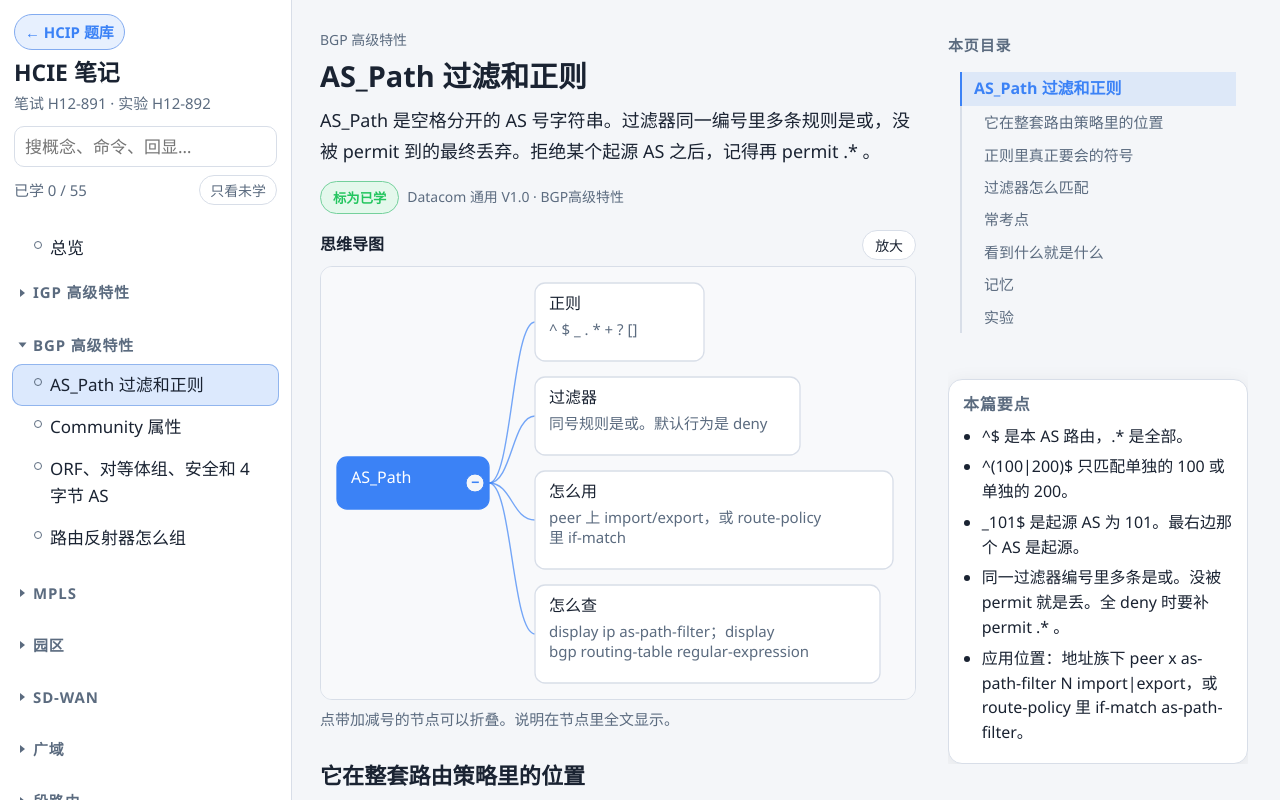
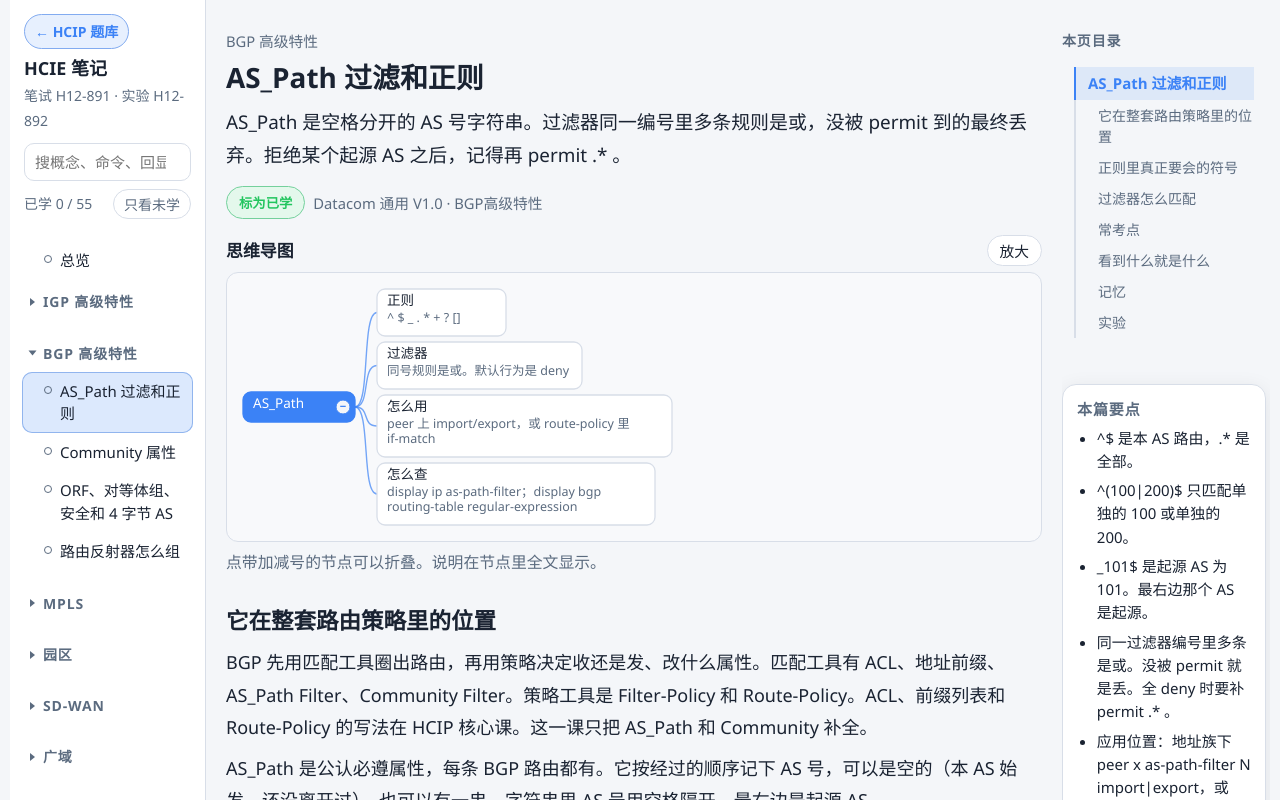
Before and after one commit to Kita164/hcip-quiz, a plain HTML site: page hcie/index.html in a window 1280 px wide. Both pictures are taken after a click on the link "AS_Path 过滤和正则". Drawn offline with Linux system fonts and the light colour scheme.

Commit message:
正文改成适中的阅读宽度，导图收回去。
正文 18px、行高 1.8，一行大约 45 到 50 个字，在左右栏之间居中。导图标题约 13.5px、说明约 12.5px，全文仍换行。左右栏字号停在 14 到 16px。

Co-authored-by: kita164 <Kita164@users.noreply.github.com>

```diff
--- a/hcie/css/notes.css
+++ b/hcie/css/notes.css
@@ -13,7 +13,9 @@
   --code-bg: #0b1220;
   --code-fg: #d7e3f4;
   --side: 292px;
-  --content: 1200px;
+  --content: 900px;
+  --read: 900px;
+  --stage: 1040px;
   --rail: 300px;
   --see: color-mix(in srgb, var(--accent) 14%, var(--card));
 }
@@ -31,7 +33,7 @@
   }
 }
 * { box-sizing: border-box; }
-html { font-size: 17px; }
+html { font-size: 18px; }
 html, body { height: 100%; }
 body {
   margin: 0;
@@ -39,7 +41,7 @@ body {
   background: var(--bg);
   color: var(--text);
   font-size: 1rem;
-  line-height: 1.75;
+  line-height: 1.8;
 }
 button, input { font-family: inherit; color: inherit; }
 a { color: var(--accent); }
@@ -61,13 +63,13 @@ a { color: var(--accent); }
   flex-direction: column;
 }
 .side-head { padding: 14px 14px 8px; flex: none; }
-.brand h1 { font-size: 1.35rem; margin: 8px 0 0; line-height: 1.3; }
-.brand p { margin: 2px 0 10px; color: var(--muted); font-size: .88rem; }
+.brand h1 { font-size: 18px; margin: 8px 0 0; line-height: 1.3; }
+.brand p { margin: 2px 0 10px; color: var(--muted); font-size: 14px; }
 .switch {
   display: inline-flex;
   align-items: center;
   text-decoration: none;
-  font-size: .88rem;
+  font-size: 14px;
   font-weight: 700;
   padding: 4px 10px;
   border-radius: 999px;
@@ -82,7 +84,7 @@ a { color: var(--accent); }
   border-radius: 10px;
   border: 1px solid var(--border);
   background: var(--card);
-  font-size: 1rem;
+  font-size: 15px;
 }
 .search input:focus-visible,
 button:focus-visible,
@@ -98,7 +100,7 @@ summary:focus-visible {
   gap: 8px;
   margin-top: 8px;
   color: var(--muted);
-  font-size: .88rem;
+  font-size: 14px;
   font-variant-numeric: tabular-nums;
 }
 .text-btn {
@@ -108,7 +110,7 @@ summary:focus-visible {
   border-radius: 999px;
   padding: 4px 10px;
   cursor: pointer;
-  font-size: .82rem;
+  font-size: 14px;
 }
 .text-btn[aria-pressed="true"] {
   background: var(--accent);
@@ -124,7 +126,7 @@ summary:focus-visible {
   background: var(--card);
   border-radius: 10px;
   padding: 6px 8px;
-  font-size: .88rem;
+  font-size: 14px;
   line-height: 1.5;
 }
 .hit b { display: block; color: var(--accent); font-weight: 700; }
@@ -138,7 +140,7 @@ nav { overflow: auto; padding: 6px 12px 28px; flex: 1; min-height: 0; }
   align-items: center;
   gap: 8px;
   padding: 10px 8px 6px;
-  font-size: .88rem;
+  font-size: 14px;
   letter-spacing: .06em;
   font-weight: 750;
   color: var(--muted);
@@ -163,8 +165,8 @@ nav { overflow: auto; padding: 6px 12px 28px; flex: 1; min-height: 0; }
   color: inherit;
   padding: 8px 10px 8px 22px;
   border-radius: 10px;
-  font-size: 1rem;
-  line-height: 1.55;
+  font-size: 15px;
+  line-height: 1.5;
 }
 .topic-link:hover { background: color-mix(in srgb, var(--accent) 10%, transparent); }
 .topic-link.active {
@@ -204,7 +206,7 @@ nav { overflow: auto; padding: 6px 12px 28px; flex: 1; min-height: 0; }
 .top-title {
   margin-left: auto;
   color: var(--muted);
-  font-size: .88rem;
+  font-size: 14px;
   overflow: hidden;
   text-overflow: ellipsis;
   white-space: nowrap;
@@ -214,7 +216,7 @@ article { padding: 22px 22px 72px; width: 100%; max-width: var(--content); }
 .rail { display: none; }
 .rail-kicker {
   margin: 0 0 8px;
-  font-size: .88rem;
+  font-size: 14px;
   letter-spacing: .06em;
   font-weight: 750;
   color: var(--muted);
@@ -224,12 +226,12 @@ article { padding: 22px 22px 72px; width: 100%; max-width: var(--content); }
   display: block;
   text-decoration: none;
   color: var(--muted);
-  font-size: .94rem;
+  font-size: 15px;
   line-height: 1.5;
   padding: 5px 0 5px 12px;
   border-left: 2px solid var(--border);
 }
-.rail-nav a.sub { padding-left: 22px; font-size: .88rem; }
+.rail-nav a.sub { padding-left: 22px; font-size: 14px; }
 .rail-nav a:hover { color: var(--text); }
 .rail-nav a.active {
   color: var(--accent);
@@ -246,11 +248,11 @@ article { padding: 22px 22px 72px; width: 100%; max-width: var(--content); }
   box-shadow: var(--shadow);
 }
 .rail-card ul { margin: 0; padding-left: 1.1em; }
-.rail-card li { margin: 6px 0; font-size: .94rem; line-height: 1.55; }
-.rail-card p { margin: 0; font-size: .94rem; line-height: 1.6; }
+.rail-card li { margin: 6px 0; font-size: 15px; line-height: 1.55; }
+.rail-card p { margin: 0; font-size: 15px; line-height: 1.6; }
 .kicker { color: var(--muted); font-size: .82rem; margin: 0 0 4px; }
-article h2 { font-size: 1.7rem; line-height: 1.35; margin: 0 0 10px; }
-.summary { font-size: 1.06rem; line-height: 1.7; margin: 0 0 14px; }
+article h2 { font-size: 1.55rem; line-height: 1.35; margin: 0 0 10px; }
+.summary { font-size: 1.05rem; line-height: 1.75; margin: 0 0 14px; }
 .meta-row { display: flex; flex-wrap: wrap; gap: 8px; align-items: center; margin-bottom: 16px; }
 .learn {
   appearance: none;
@@ -291,9 +293,16 @@ article h2 { font-size: 1.7rem; line-height: 1.35; margin: 0 0 10px; }
 .tree summary { font-weight: 700; }
 .tree-d, .leaf .tree-d { display: block; color: var(--muted); font-weight: 450; font-size: .82rem; }
 article h2, .prose h3, .prose h4 { scroll-margin-top: 20px; }
-.prose h3 { font-size: 1.3rem; margin: 28px 0 10px; line-height: 1.4; }
-.prose h4 { font-size: 1.12rem; margin: 16px 0 6px; line-height: 1.45; }
+.prose h3 { font-size: 1.25rem; margin: 28px 0 10px; line-height: 1.4; }
+.prose h4 { font-size: 1.08rem; margin: 16px 0 6px; line-height: 1.45; }
 .prose p { margin: 8px 0; }
+article > :not(.diagram):not(.prose),
+.prose > :not(.diagram):not(.table-wrap) {
+  max-width: var(--read);
+  margin-left: auto;
+  margin-right: auto;
+}
+.prose { max-width: none; }
 .prose ul, .prose ol { margin: 8px 0; padding-left: 1.2em; }
 .prose li { margin: 3px 0; }
 .table-wrap { overflow-x: auto; margin: 10px 0; }
@@ -365,12 +374,13 @@ pre {
   border-radius: 999px; padding: 4px 12px; cursor: pointer; font-size: .82rem;
 }
 .diagram-scroll { overflow-x: auto; border: 1px solid var(--border); border-radius: 12px; background: color-mix(in srgb, var(--bg) 65%, var(--card)); }
-.fig { width: 100%; height: auto; display: block; }
+.fig { width: auto; height: auto; max-width: none; display: block; }
 .fig .edge { stroke: var(--muted); fill: none; stroke-width: 1.6; }
 .fig .arrow-head { fill: var(--muted); }
-.fig .n-text, .fig .mind-t, .fig .edge-t { fill: var(--text); font-size: 16px; font-family: inherit; }
-.fig .n-sub { fill: var(--muted); font-size: 14px; font-family: inherit; }
-.fig .mind-d { fill: var(--muted); font-size: 15px; font-family: inherit; }
+.fig .n-text, .fig .edge-t { fill: var(--text); font-size: 13px; font-family: inherit; }
+.fig .n-sub { fill: var(--muted); font-size: 12px; font-family: inherit; }
+.fig .mind-t { fill: var(--text); font-size: 13.5px; font-family: inherit; }
+.fig .mind-d { fill: var(--muted); font-size: 12.5px; font-family: inherit; }
 .fig .ico { fill: var(--card); stroke-width: 1.6; }
 .fig .ico-r { stroke: var(--accent); }
 .fig .ico-sw { stroke: var(--accent2); }
@@ -387,7 +397,7 @@ pre {
 .fig .mind-node.root rect { fill: var(--accent); stroke: var(--accent); }
 .fig .mind-node.root .mind-t, .fig .mind-node.root .mind-d { fill: #fff; }
 .fig .mind-badge { fill: var(--bg); stroke: var(--accent); }
-.fig .mind-badge-t { fill: var(--accent); font-size: 14px; font-family: inherit; font-weight: 700; }
+.fig .mind-badge-t { fill: var(--accent); font-size: 11px; font-family: inherit; font-weight: 700; }
 .fig .mind-node { cursor: pointer; }
 .fig .mind-edge { stroke: var(--accent); fill: none; stroke-width: 1.4; opacity: .7; }
 .diagram figcaption { color: var(--muted); font-size: .88rem; margin-top: 6px; }
@@ -398,8 +408,8 @@ pre {
 .topo svg { width: 100%; height: auto; background: color-mix(in srgb, var(--bg) 70%, var(--card)); border: 1px solid var(--border); border-radius: 12px; }
 .topo line { stroke: var(--muted); stroke-width: 1.4; }
 .topo rect { fill: var(--card); stroke: var(--accent); }
-.topo text { fill: var(--text); font-size: 15px; font-family: inherit; }
-.topo .topo-label { fill: var(--muted); font-size: 14px; }
+.topo text { fill: var(--text); font-size: 13px; font-family: inherit; }
+.topo .topo-label { fill: var(--muted); font-size: 12px; }
 .topo figcaption, figure figcaption { color: var(--muted); font-size: .88rem; margin-top: 6px; }
 .see {
   display: grid;
@@ -434,30 +444,44 @@ mark { background: color-mix(in srgb, var(--warn) 55%, transparent); color: inhe
   article { padding: 0 0 48px; margin: 0; }
 }
 @media (min-width: 1180px) {
-  .doc {
-    display: flex;
-    align-items: flex-start;
-    gap: 32px;
+  .app {
+    grid-template-columns: 196px minmax(0, var(--stage)) 208px;
+    justify-content: center;
+    column-gap: 20px;
+    padding: 0 10px;
+    overflow: hidden;
+  }
+  .side, article, .rail { min-width: 0; min-height: 0; }
+  .main, .doc { display: contents; }
+  article {
     width: 100%;
-    padding: 28px 32px 80px 28px;
-  }
-  article {
-    flex: 1 1 auto;
-    min-width: 0;
-    width: auto;
-    max-width: none;
+    max-width: var(--stage);
+    height: 100vh;
+    overflow: auto;
+    padding: 28px 0 80px;
     margin: 0;
   }
   article .toc { display: none; }
   .rail {
     display: block;
-    flex: 0 0 var(--rail);
-    width: var(--rail);
-    position: sticky;
-    top: 24px;
-    max-height: calc(100vh - 48px);
+    width: auto;
+    height: 100vh;
     overflow: auto;
-    padding-top: 4px;
+    padding: 28px 4px 48px 0;
+  }
+}
+@media (min-width: 1500px) {
+  .app {
+    grid-template-columns: 248px minmax(0, var(--stage)) 268px;
+    column-gap: 28px;
+    padding: 0 16px;
+  }
+}
+@media (min-width: 1860px) {
+  .app {
+    grid-template-columns: minmax(320px, 420px) minmax(900px, var(--stage)) minmax(320px, 420px);
+    column-gap: 36px;
+    padding: 0 24px;
   }
 }
 @media (max-width: 900px) {
--- a/hcie/js/app.js
+++ b/hcie/js/app.js
@@ -446,6 +446,7 @@ function snippet(topic) {
     const links = Array.from(rail.querySelectorAll("a[data-spy]"));
     const pairs = links.map((a) => [document.getElementById(a.getAttribute("data-spy")), a]).filter((pair) => pair[0]);
     if (!pairs.length) return;
+    const wide = window.matchMedia("(min-width: 1180px)").matches;
     const desktop = window.matchMedia("(min-width: 901px)").matches;
     state.spy = new IntersectionObserver((entries) => {
       const hit = entries.filter((e) => e.isIntersecting).sort((a, b) => a.boundingClientRect.top - b.boundingClientRect.top)[0];
@@ -454,7 +455,7 @@ function snippet(topic) {
       const link = pairs.find((pair) => pair[0] === hit.target);
       if (link) link[1].classList.add("active");
     }, {
-      root: desktop ? document.querySelector(".main") : null,
+      root: wide ? document.getElementById("article") : (desktop ? document.querySelector(".main") : null),
       rootMargin: "-8% 0px -70% 0px",
       threshold: 0,
     });
@@ -484,7 +485,9 @@ function snippet(topic) {
       if (el) el.scrollIntoView({ block: "start" });
       else art.scrollTop = 0;
     } else if (art && art.parentElement) {
-      const scroller = window.matchMedia("(min-width: 901px)").matches ? document.querySelector(".main") : window;
+      const scroller = window.matchMedia("(min-width: 1180px)").matches
+        ? document.getElementById("article")
+        : (window.matchMedia("(min-width: 901px)").matches ? document.querySelector(".main") : window);
       if (scroller === window) window.scrollTo(0, 0);
       else scroller.scrollTop = 0;
     }
--- a/hcie/js/figures.js
+++ b/hcie/js/figures.js
@@ -6,9 +6,11 @@
     }[c]));
   }
 
-  function measure(s) {
+  function measure(s, cjk, ascii) {
+    const wide = cjk == null ? 13 : cjk;
+    const narrow = ascii == null ? 7.2 : ascii;
     let w = 0;
-    for (const ch of String(s || "")) w += ch.charCodeAt(0) > 255 ? 16 : 8.8;
+    for (const ch of String(s || "")) w += ch.charCodeAt(0) > 255 ? wide : narrow;
     return Math.ceil(w);
   }
 
@@ -19,7 +21,9 @@
   }
 
   function svgWrap(w, h, body, label) {
-    return '<svg class="fig" viewBox="0 0 ' + w + " " + h + '" role="img" aria-label="' + esc(label || "图") + '" style="min-width:' + Math.ceil(w) + 'px">' + body + "</svg>";
+    const width = Math.ceil(w);
+    const height = Math.ceil(h);
+    return '<svg class="fig" viewBox="0 0 ' + width + " " + height + '" width="' + width + '" height="' + height + '" role="img" aria-label="' + esc(label || "图") + '" style="min-width:' + width + 'px">' + body + "</svg>";
   }
 
   function frame(title, caption, inner) {
@@ -49,12 +53,14 @@
     return '<circle class="ico ico-r" cx="26" cy="20" r="13"/><path class="ico-line" d="M26 7 V13 M26 27 V33 M13 20 H19 M33 20 H39"/>';
   }
 
-  function wrapLines(text, maxW) {
+  function wrapLines(text, maxW, cjk, ascii) {
+    const wide = cjk == null ? 13 : cjk;
+    const narrow = ascii == null ? 7.2 : ascii;
     const out = [];
     String(text || "").split("\n").forEach((para) => {
       let rest = para.trim();
       while (rest) {
-        if (measure(rest) <= maxW) {
+        if (measure(rest, wide, narrow) <= maxW) {
           out.push(rest);
           break;
         }
@@ -63,7 +69,7 @@
         let lastBreak = -1;
         for (let i = 0; i < rest.length; i++) {
           const ch = rest[i];
-          const cw = ch.charCodeAt(0) > 255 ? 16 : 8.8;
+          const cw = ch.charCodeAt(0) > 255 ? wide : narrow;
           if (width + cw > maxW) break;
           width += cw;
           cut = i + 1;
@@ -82,17 +88,23 @@
   function mind(topicId, roots, off) {
     if (!roots || !roots.length) return "";
     const root = roots.length === 1 ? roots[0] : { t: "本篇", c: roots };
-    const textW = 340;
+    const textW = 320;
+    const titleCjk = 13.5;
+    const titleAscii = 7.4;
+    const detailCjk = 12.5;
+    const detailAscii = 6.8;
     function layout(node, path) {
       const kids = node.c || [];
       const closed = !!(off && off.has(topicId + "|" + path) && kids.length);
-      const titleLines = wrapLines(node.t || "", textW);
-      const detailLines = wrapLines(node.d || "", textW);
-      const widest = Math.max.apply(null, titleLines.concat(detailLines).map(measure).concat([96]));
-      const tw = widest + (kids.length ? 56 : 28);
-      const th = 16 + titleLines.length * 22 + (detailLines.length ? 6 + detailLines.length * 20 : 0) + 14;
+      const titleLines = wrapLines(node.t || "", textW, titleCjk, titleAscii);
+      const detailLines = wrapLines(node.d || "", textW, detailCjk, detailAscii);
+      const widths = titleLines.map((line) => measure(line, titleCjk, titleAscii))
+        .concat(detailLines.map((line) => measure(line, detailCjk, detailAscii)));
+      const widest = Math.max.apply(null, widths.concat([72]));
+      const tw = widest + (kids.length ? 40 : 20);
+      const th = 8 + titleLines.length * 16 + (detailLines.length ? 2 + detailLines.length * 15 : 0) + 6;
       const laid = closed ? [] : kids.map((c, i) => layout(c, path + "/" + i));
-      const gap = 16;
+      const gap = 6;
       const inner = laid.reduce((s, c) => s + c.boxH, 0) + Math.max(0, laid.length - 1) * gap;
       const boxH = Math.max(th, inner);
       return {
@@ -105,9 +117,9 @@
       box.x = x;
       box.y = y + (box.boxH - box.th) / 2;
       let cy = y;
-      const gap = 16;
+      const gap = 6;
       box.kids.forEach((k) => {
-        place(k, x + box.tw + 46, cy);
+        place(k, x + box.tw + 22, cy);
         cy += k.boxH + gap;
       });
       let maxX = x + box.tw;
@@ -134,19 +146,19 @@
       const cls = depth === 0 ? "mind-node root" : "mind-node";
       const click = box.n ? ' data-mind-path="' + esc(topicId + "|" + box.path) + '" tabindex="0" role="button"' : "";
       parts.push('<g class="' + cls + '"' + click + ">");
-      parts.push('<rect x="' + box.x + '" y="' + box.y + '" width="' + box.tw + '" height="' + box.th + '" rx="10"/>');
+      parts.push('<rect x="' + box.x + '" y="' + box.y + '" width="' + box.tw + '" height="' + box.th + '" rx="8"/>');
       box.titleLines.forEach((line, i) => {
-        parts.push('<text class="mind-t" x="' + (box.x + 14) + '" y="' + (box.y + 26 + i * 22) + '">' + esc(line) + "</text>");
+        parts.push('<text class="mind-t" x="' + (box.x + 10) + '" y="' + (box.y + 16 + i * 16) + '">' + esc(line) + "</text>");
       });
-      const detailTop = box.y + 26 + box.titleLines.length * 22 + 4;
+      const detailTop = box.y + 16 + box.titleLines.length * 16 + 1;
       box.detailLines.forEach((line, i) => {
-        parts.push('<text class="mind-d" x="' + (box.x + 14) + '" y="' + (detailTop + i * 20) + '">' + esc(line) + "</text>");
+        parts.push('<text class="mind-d" x="' + (box.x + 10) + '" y="' + (detailTop + i * 15) + '">' + esc(line) + "</text>");
       });
       if (box.n) {
         const badge = box.closed ? "+" + box.n : "−";
-        const bx = box.x + box.tw - 14;
+        const bx = box.x + box.tw - 12;
         const by = box.y + box.th / 2;
-        parts.push('<circle class="mind-badge" cx="' + bx + '" cy="' + by + '" r="9"/><text class="mind-badge-t" x="' + bx + '" y="' + (by + 4) + '" text-anchor="middle">' + badge + "</text>");
+        parts.push('<circle class="mind-badge" cx="' + bx + '" cy="' + by + '" r="7"/><text class="mind-badge-t" x="' + bx + '" y="' + (by + 3) + '" text-anchor="middle">' + badge + "</text>");
       }
       parts.push("</g>");
     }
@@ -177,7 +189,7 @@
     Object.keys(by).forEach((id) => {
       const n = by[id];
       maxX = Math.max(maxX, n.cx + 90);
-      maxY = Math.max(maxY, n.cy + 90);
+      maxY = Math.max(maxY, n.cy + 70);
     });
     const lines = (spec.links || []).map((l) => {
       const a = by[l.a];
@@ -193,7 +205,7 @@
       let label = "";
       if (l.label) {
         const lines = String(l.label).split("\n");
-        const tw = Math.max.apply(null, lines.map(measure)) + 16;
+        const tw = Math.max.apply(null, lines.map((line) => measure(line, 14.5, 8))) + 18;
         const th = lines.length * 18 + 10;
         label = '<rect class="pill" x="' + (mx - tw / 2) + '" y="' + (my - 14) + '" width="' + tw + '" height="' + th + '" rx="6"/>' +
           lines.map((line, i) => '<text class="edge-t" x="' + mx + '" y="' + (my + 4 + i * 18) + '" text-anchor="middle">' + esc(line) + "</text>").join("");
@@ -204,7 +216,7 @@
       const n = by[raw.id];
       return '<g><g transform="translate(' + (n.cx - 26) + " " + (n.cy - 22) + ')">' + icon(n.role) + '</g>' +
         '<text class="n-text" x="' + n.cx + '" y="' + (n.cy + 32) + '" text-anchor="middle">' + esc(n.label) + "</text>" +
-        (n.sub ? '<text class="n-sub" x="' + n.cx + '" y="' + (n.cy + 54) + '" text-anchor="middle">' + esc(n.sub) + "</text>" : "") +
+        (n.sub ? '<text class="n-sub" x="' + n.cx + '" y="' + (n.cy + 46) + '" text-anchor="middle">' + esc(n.sub) + "</text>" : "") +
         "</g>";
     }).join("");
     return frame(spec.title, spec.caption, svgWrap(maxX, maxY + 8, lines + shapes, spec.title));
@@ -212,8 +224,8 @@
 
   function renderFlow(spec) {
     const steps = spec.steps || [];
-    const colW = 196;
-    const rowH = 108;
+    const colW = 176;
+    const rowH = 92;
     const cols = Math.min(4, Math.max(1, steps.length));
     const body = steps.map((s, i) => {
       const col = i % cols;
@@ -221,11 +233,11 @@
       const x = 24 + col * colW;
       const y = 24 + row * rowH;
       const arrow = col < cols - 1 && i < steps.length - 1
-        ? '<path class="edge" d="M' + (x + 156) + " " + (y + 32) + " H " + (x + colW - 8) + '" marker-end="url(#arr)"/>'
+        ? '<path class="edge" d="M' + (x + 144) + " " + (y + 26) + " H " + (x + colW - 8) + '" marker-end="url(#arr)"/>'
         : "";
-      return '<rect class="flow-box" x="' + x + '" y="' + y + '" width="148" height="64" rx="10"/>' +
-        '<text class="n-text" x="' + (x + 74) + '" y="' + (y + 28) + '" text-anchor="middle">' + esc(s.text) + "</text>" +
-        (s.sub ? '<text class="n-sub" x="' + (x + 74) + '" y="' + (y + 50) + '" text-anchor="middle">' + esc(clip(s.sub, 16)) + "</text>" : "") +
+      return '<rect class="flow-box" x="' + x + '" y="' + y + '" width="136" height="52" rx="10"/>' +
+        '<text class="n-text" x="' + (x + 68) + '" y="' + (y + 22) + '" text-anchor="middle">' + esc(s.text) + "</text>" +
+        (s.sub ? '<text class="n-sub" x="' + (x + 68) + '" y="' + (y + 40) + '" text-anchor="middle">' + esc(clip(s.sub, 16)) + "</text>" : "") +
         arrow;
     }).join("");
     const rows = Math.ceil(steps.length / cols);
@@ -239,12 +251,12 @@
     const layers = spec.layers || [];
     const w = 420;
     const body = layers.map((layer, i) => {
-      const y = 20 + i * 64;
-      return '<rect class="stack-box" x="70" y="' + y + '" width="280" height="52" rx="8"/>' +
-        '<text class="n-text" x="210" y="' + (y + 22) + '" text-anchor="middle">' + esc(layer.name) + "</text>" +
-        (layer.note ? '<text class="n-sub" x="210" y="' + (y + 42) + '" text-anchor="middle">' + esc(layer.note) + "</text>" : "");
+      const y = 16 + i * 52;
+      return '<rect class="stack-box" x="80" y="' + y + '" width="260" height="44" rx="8"/>' +
+        '<text class="n-text" x="210" y="' + (y + 18) + '" text-anchor="middle">' + esc(layer.name) + "</text>" +
+        (layer.note ? '<text class="n-sub" x="210" y="' + (y + 34) + '" text-anchor="middle">' + esc(layer.note) + "</text>" : "");
     }).join("");
-    const h = 32 + layers.length * 64;
+    const h = 24 + layers.length * 52;
     const note = '<text class="n-sub" x="24" y="36">外</text><text class="n-sub" x="24" y="' + (h - 20) + '">内</text>';
     return frame(spec.title, spec.caption, svgWrap(w, h, note + body, spec.title));
   }
```
